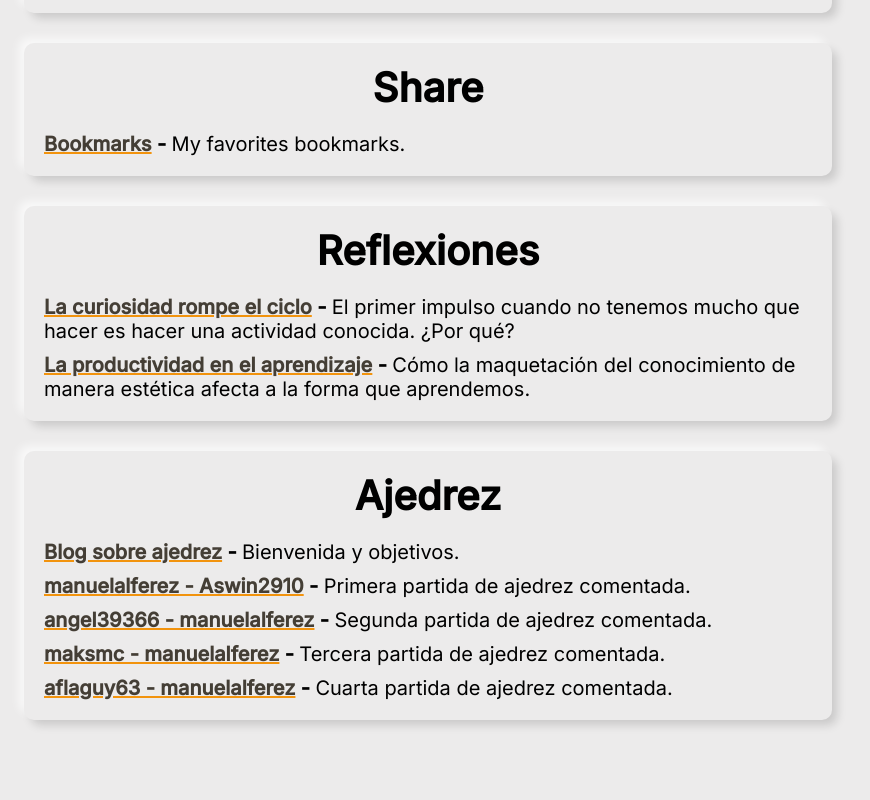
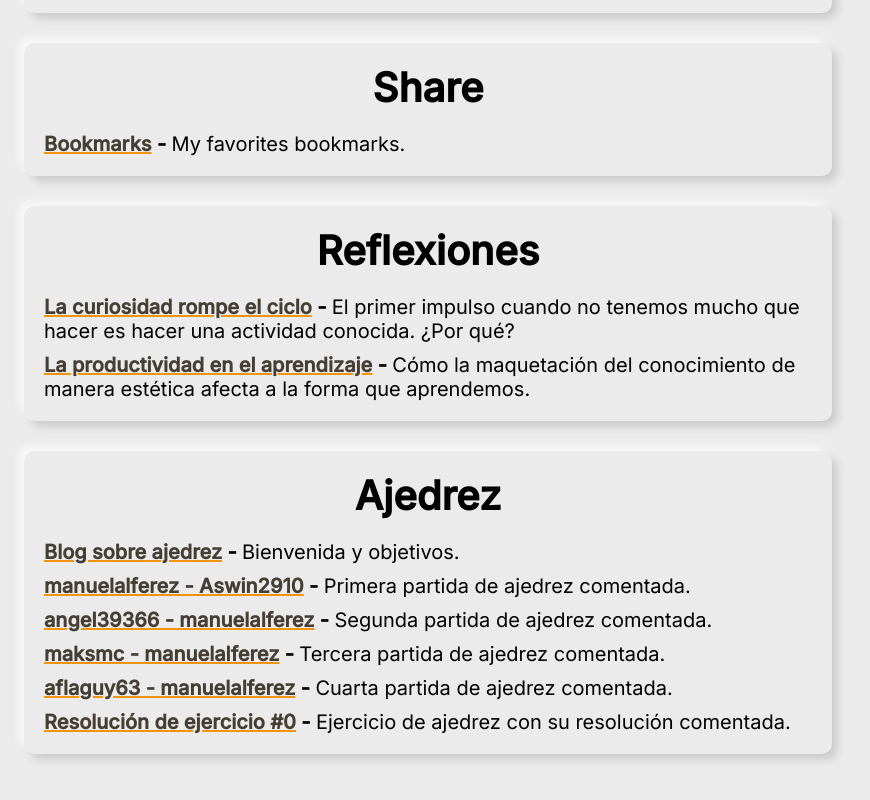
Before and after one commit to manuelalferez/personal-website, a React (Create React App) app: page /blog in a window 1280 px wide. Shown: the part 328-1128 px from the top of the page, without its empty margins (212-1082 px from the left). Built offline with nearby package versions, Linux system fonts and the light colour scheme.

Commit message:
Se ha añadido un nuevo post de ajedrez. Resolucion de ejercicios #0

```diff
--- a/src/data/Blog/PostsData.js
+++ b/src/data/Blog/PostsData.js
@@ -61,6 +61,13 @@ const posts = [
     summary: "My favorites bookmarks.",
     key: "9",
     path: "bookmarks"
+  },
+  {
+    title: "Resolución de ejercicio #0",
+    category: "Ajedrez",
+    summary: "Ejercicio de ajedrez con su resolución comentada.",
+    key: "10",
+    path: "resolucion-de-ejercicio-0"
   }
 ];
 
--- /dev/null
+++ b/src/data/Blog/posts/resolucion-de-ejercicio-0.md
@@ -0,0 +1,11 @@
+# Resolución de ejercicio #0
+
+📅 Marzo 21, 2020
+
+
+
+[Link](https://lichess.org/training/61069) del ejercicio.
+
+ <iframe width="640" height="480"
+      src="https://www.youtube.com/embed/Kg2PkpFgVIU" allowfullscreen>
+      </iframe>
```
